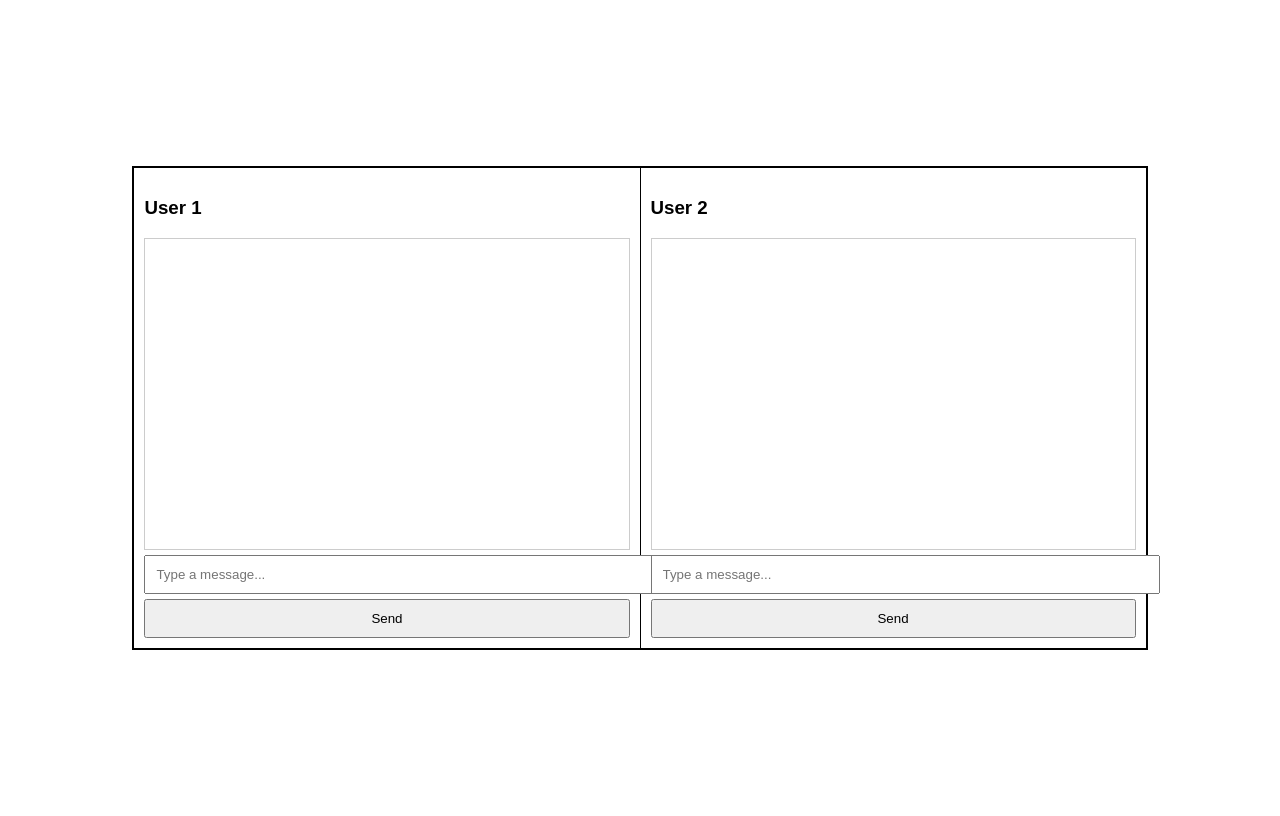
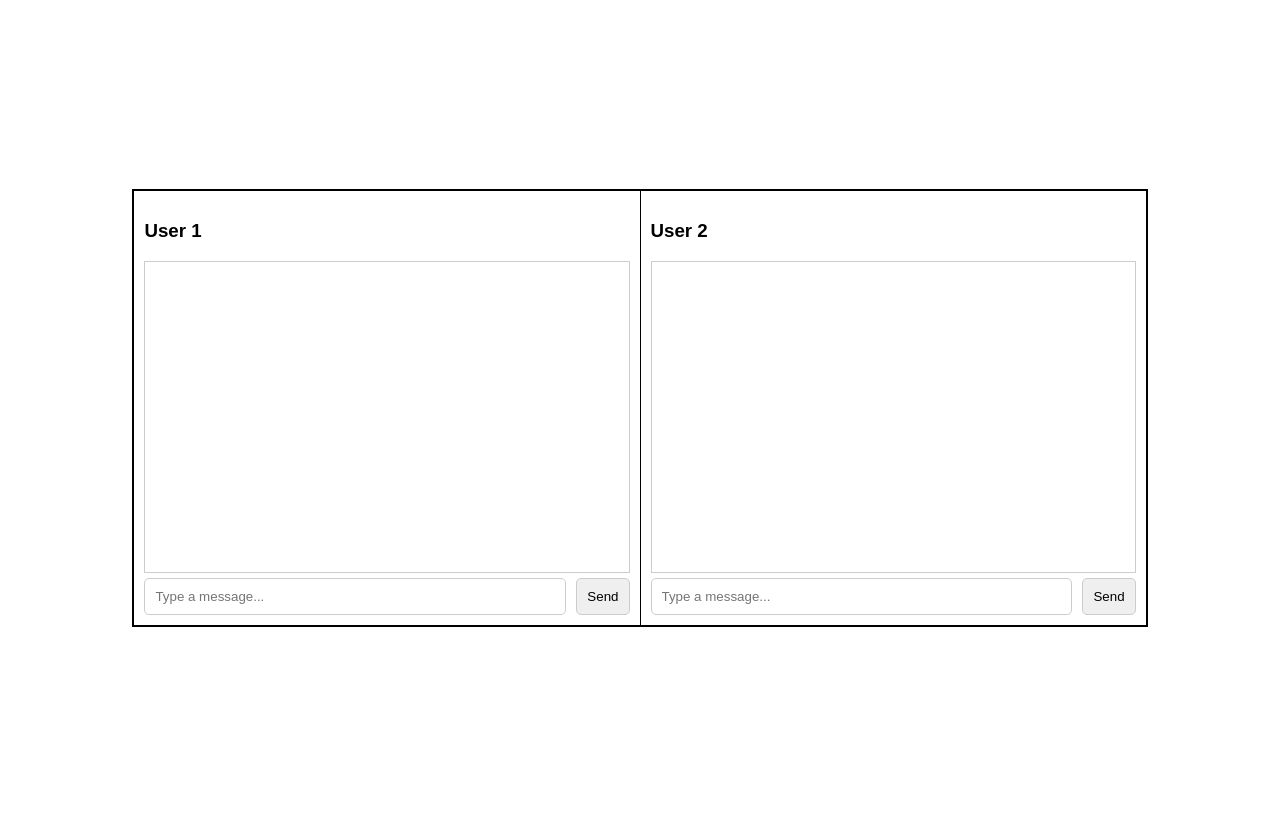
Before and after one commit to Prem203/Secure-Client-Server-Communication-Using-TLS-SSL, a Flask app: page /chat in a window 1280 px wide. Run offline with Flask 3, Linux system fonts and the light colour scheme; parts of the project's set-up code (start-up, migrations or seed data) failed here and were passed over.

Commit message:
Modified chat boxes to show chats between both users

```diff
--- a/server.py
+++ b/server.py
@@ -5,7 +5,6 @@ from flask_cors import CORS
 app = Flask(__name__, template_folder="templates")
 CORS(app, supports_credentials=True)
 
-# Store messages in a dictionary (User 1 messages go to User 2 and vice versa)
 messages = {"user1": [], "user2": []}
 
 @app.route("/")
@@ -26,8 +25,9 @@ def send_message():
     recipient = "user2" if sender == "user1" else "user1"
 
     if sender in messages and recipient in messages:
-        messages[recipient].append(f"{sender}: {message}")  # Store messages in recipient's box
-        return jsonify({"message": "Message sent successfully!", "data": {sender: message}}), 201
+        messages[recipient].append({"text": message, "type": "received"})  # Recipient gets it as a received message
+        messages[sender].append({"text": message, "type": "sent"})  # Sender stores it as a sent message
+        return jsonify({"message": "Message sent successfully!"}), 201
 
     return jsonify({"error": "Invalid user"}), 400
 
--- a/templates/secure_chat.html
+++ b/templates/secure_chat.html
@@ -21,21 +21,54 @@
         flex: 1;
         padding: 10px;
         border-right: 1px solid black;
+        display: flex;
+        flex-direction: column;
       }
       .chat-box:last-child {
         border-right: none;
       }
       .messages {
+        flex-grow: 1;
         height: 300px;
         overflow-y: auto;
         border: 1px solid #ccc;
         padding: 5px;
+        display: flex;
+        flex-direction: column;
       }
-      input,
-      button {
-        width: 100%;
+      .message {
         padding: 10px;
-        margin-top: 5px;
+        margin: 5px 0;
+        border-radius: 10px;
+        max-width: 70%;
+        word-wrap: break-word;
+      }
+      .sent {
+        background-color: #dcf8c6;
+        align-self: flex-end;
+        text-align: right;
+      }
+      .received {
+        background-color: #add8e6;
+        align-self: flex-start;
+        text-align: left;
+      }
+      .input-container {
+        display: flex;
+        gap: 10px;
+        padding-top: 5px;
+      }
+      .input-container input {
+        flex-grow: 1;
+        padding: 10px;
+        border: 1px solid #ccc;
+        border-radius: 5px;
+      }
+      .input-container button {
+        padding: 10px;
+        border: 1px solid #ccc;
+        border-radius: 5px;
+        cursor: pointer;
       }
     </style>
   </head>
@@ -44,14 +77,18 @@
       <div class="chat-box" id="user1-box">
         <h3>User 1</h3>
         <div class="messages" id="user1-messages"></div>
+        <div class="input-container">
           <input type="text" id="user1-input" placeholder="Type a message..." />
           <button onclick="sendMessage('user1')">Send</button>
+        </div>
       </div>
       <div class="chat-box" id="user2-box">
         <h3>User 2</h3>
         <div class="messages" id="user2-messages"></div>
+        <div class="input-container">
           <input type="text" id="user2-input" placeholder="Type a message..." />
           <button onclick="sendMessage('user2')">Send</button>
+        </div>
       </div>
     </div>
 
@@ -89,11 +126,12 @@
             const data = await response.json();
 
             const chatBox = document.getElementById(`${user}-messages`);
-                chatBox.innerHTML = data.messages.map(msg => `<p>${msg}</p>`).join("");
+            chatBox.innerHTML = data.messages
+              .map((msg) => `<p class="message ${msg.type}">${msg.text}</p>`)
+              .join("");
 
             // Auto-scroll to the latest message
             chatBox.scrollTop = chatBox.scrollHeight;
-
           } catch (error) {
             console.error(`Error fetching messages for ${user}:`, error);
           }
```
Lines whose indentation alone changed are shown as unchanged.
